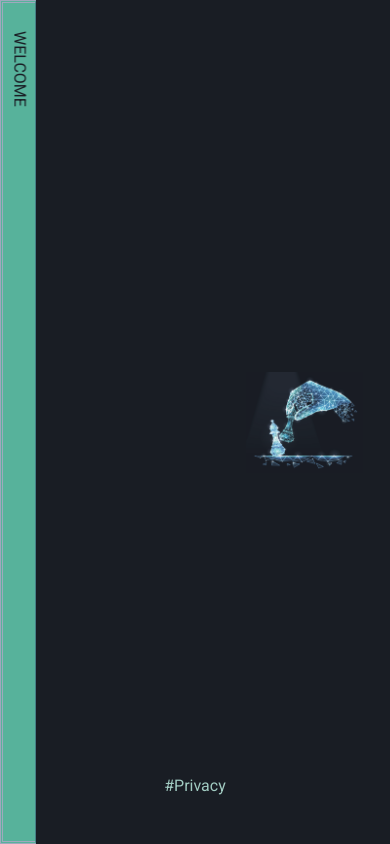
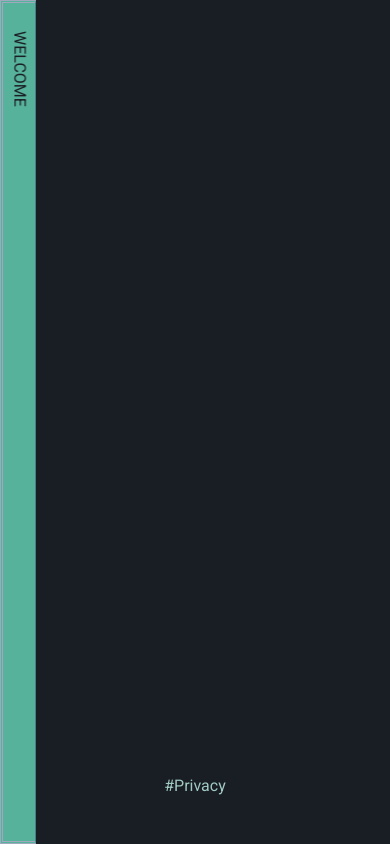
Before and after one commit to aitorzaldua/portfolio_brand, an Eleventy site: page pages/home.md in a window 390 px wide. Shown: the top 844 px of the page. Built offline with nearby package versions, Linux system fonts and the light colour scheme; Eleventy itself is replaced by a stand-in of ours; files that its build step writes are made by us from their sources; what markdown-it-image-size would draw is missing.

Commit message:
oct 20 6

```diff
--- a/css/styles.css
+++ b/css/styles.css
@@ -1295,5 +1295,14 @@ animation-delay: 24s;
   @media only screen and (max-width: 800px) {
     .hero-bio {
       margin-top: 10.5vh;
+
     }
   }
+
+
+  @media only screen and (max-width: 800px) {
+    .hero {
+      background-image: none;
+    }
+
+  }
```
